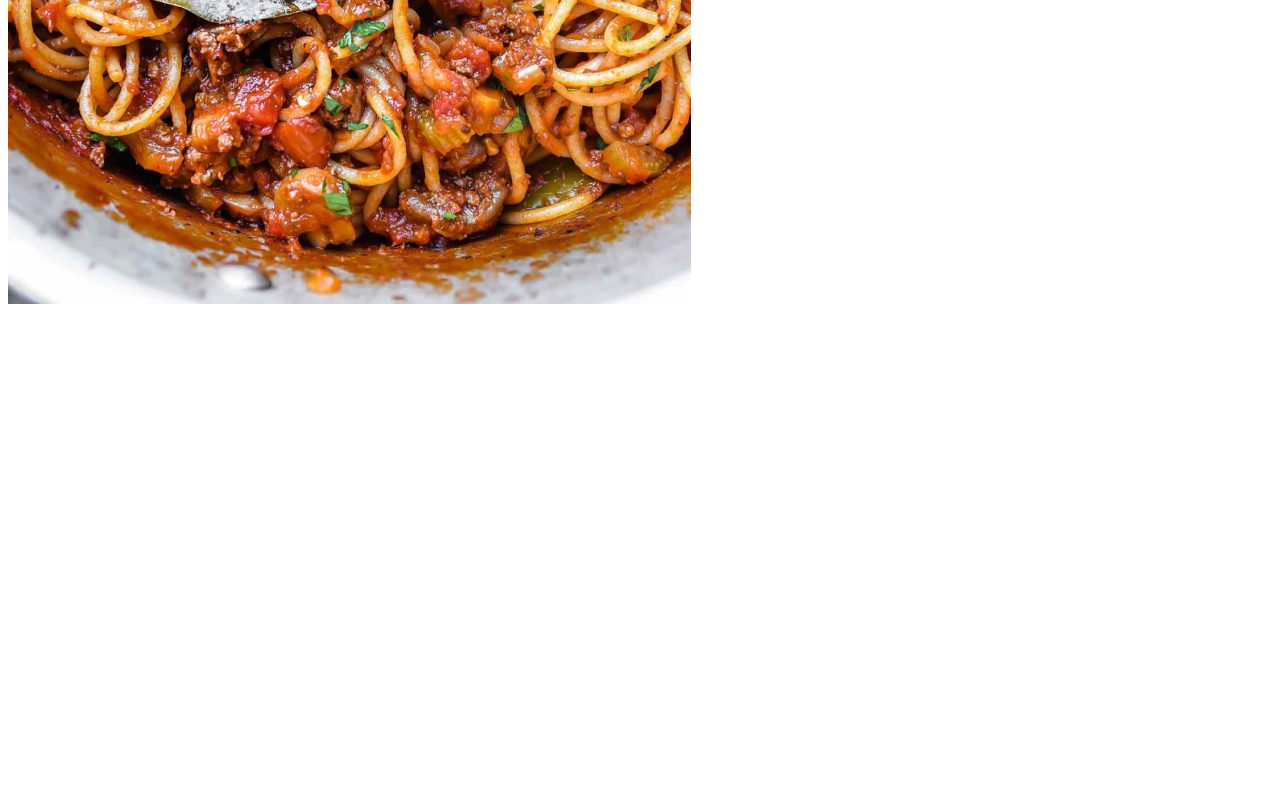
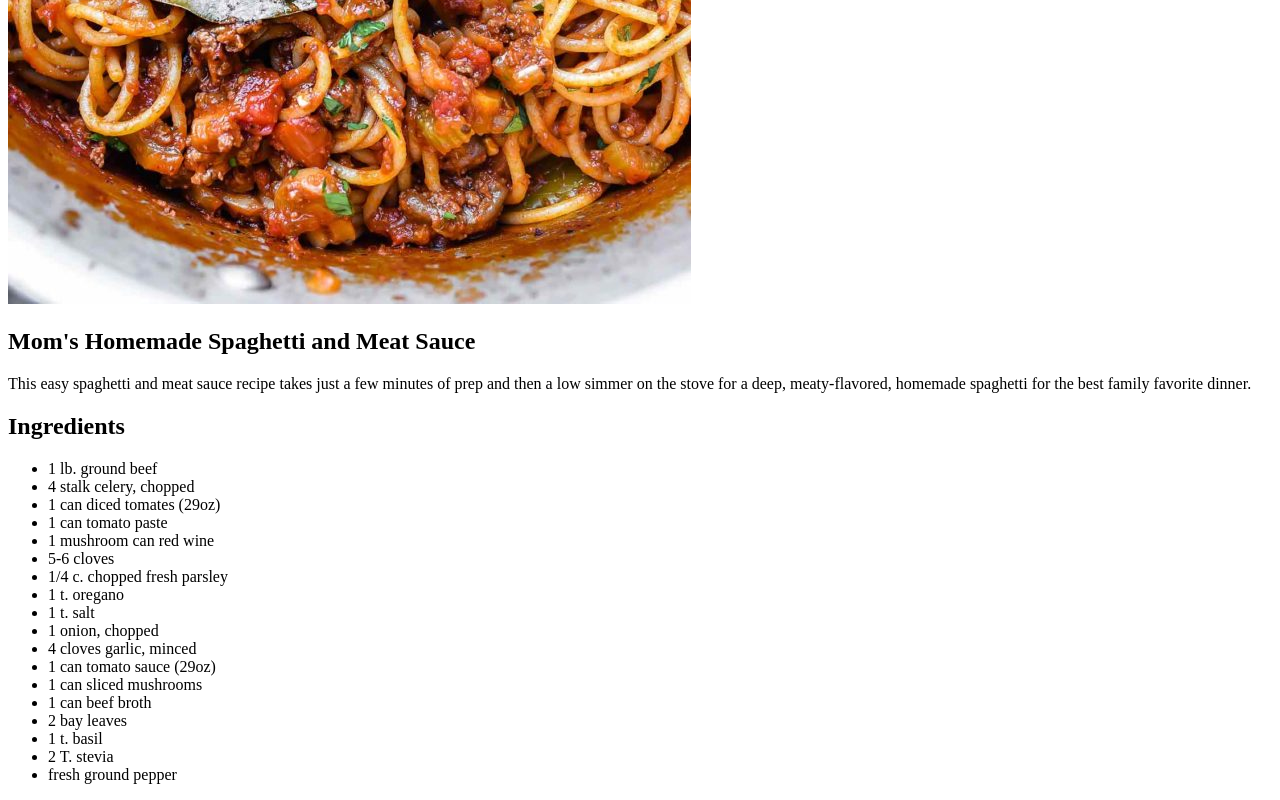
Before and after one commit to jjenkins88/odin-recipes, a plain HTML site: page recipes/spaghetti.html in a window 1280 px wide. Shown: the part 800-1600 px from the top of the page. Before the commit the page ends 1116 px from the top, so only its background shows below. Drawn offline with Linux system fonts and the light colour scheme.

Commit message:
Added descpription and ingredient list.

```diff
--- a/recipes/spaghetti.html
+++ b/recipes/spaghetti.html
@@ -10,5 +10,31 @@
     <h1>Spaghetti</h1>
 
     <img src="../images/spaghetti.jpg" alt="spaghetti">
+
+    <h2>Mom's Homemade Spaghetti and Meat Sauce</h2>
+    <p>This easy spaghetti and meat sauce recipe takes just a few minutes of prep and then a low simmer on the stove for a deep, meaty-flavored, homemade spaghetti for the best family favorite dinner.</p>
+
+    <h2>Ingredients</h2>
+    <ul>
+        <li>1 lb. ground beef</li>
+        <li>4 stalk celery, chopped</li>
+        <li>1 can diced tomates (29oz)</li>
+        <li>1 can tomato paste</li>
+        <li>1 mushroom can red wine</li>
+        <li>5-6 cloves</li>
+        <li>1/4 c. chopped fresh parsley</li>
+        <li>1 t. oregano</li>
+        <li>1 t. salt</li>
+        <li>1 onion, chopped</li>
+        <li>4 cloves garlic, minced</li>
+        <li>1 can tomato sauce (29oz)</li>
+        <li>1 can sliced mushrooms</li>
+        <li>1 can beef broth</li>
+        <li>2 bay leaves</li>
+        <li>1 t. basil</li>
+        <li>2 T. stevia</li>
+        <li>fresh ground pepper</li>
+
+    </ul>
 </body>
 </html>
```
